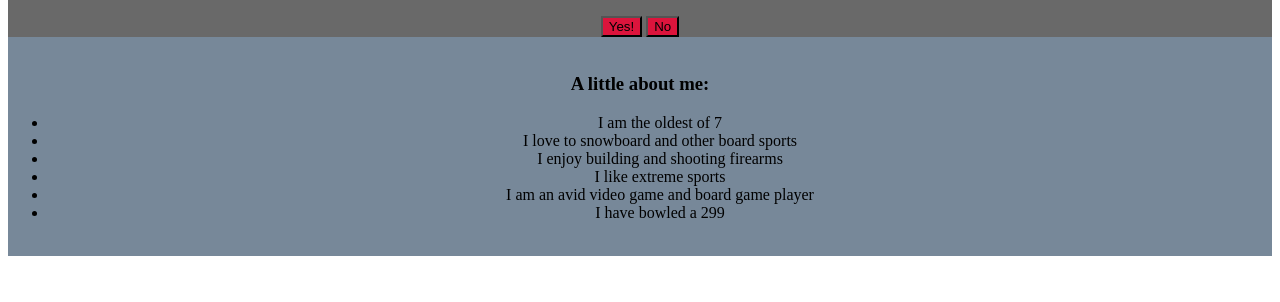
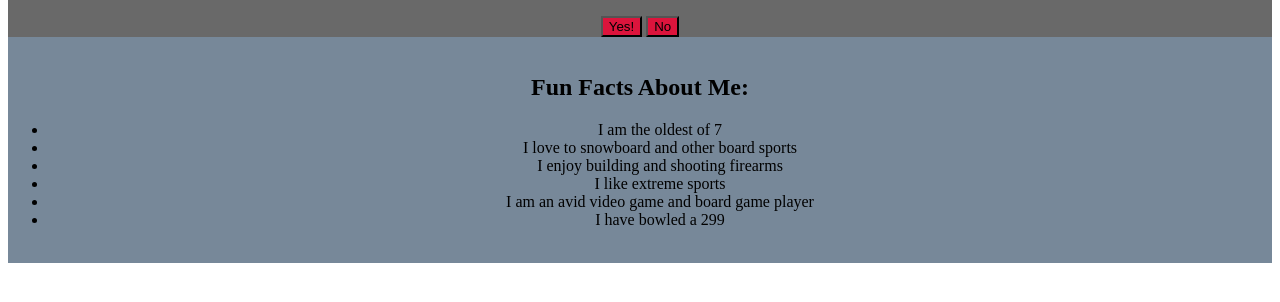
Before and after one commit to briglowell/day-1, a plain HTML site: page index.html in a window 1280 px wide. Shown: the part 152-454 px from the top of the page. Drawn offline with Linux system fonts and the light colour scheme.

Commit message:
small tweaks

```diff
--- a/index.html
+++ b/index.html
@@ -23,7 +23,7 @@
     <main>
       <div class="text-center bg-light">
         <br>
-        <h3>A little about me:</h3>
+        <h2>Fun Facts About Me:</h2>
         <ul>
           <li>I am the oldest of 7</li>
           <li>I love to snowboard and other board sports</li>
```
